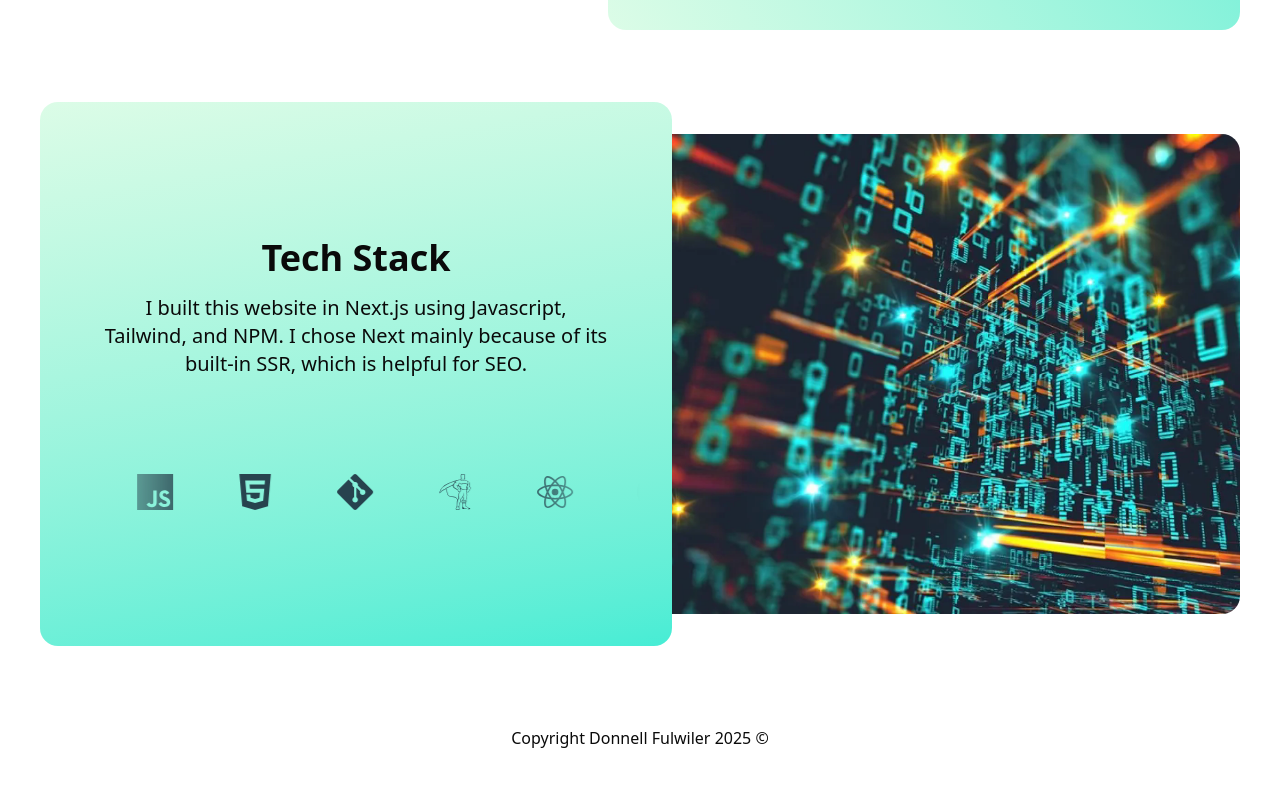
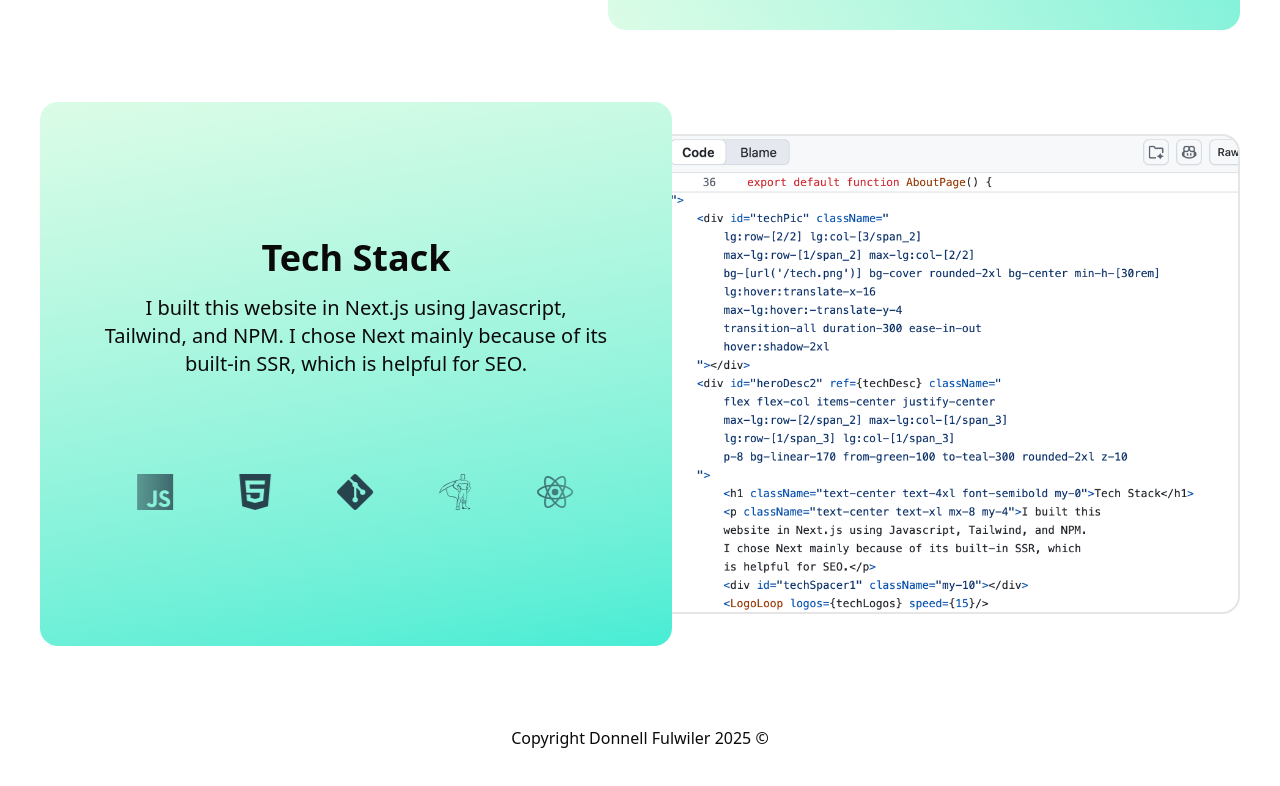
Before and after one commit to donnell-f/donnell-info-nextjs, a Next.js app: page /about in a window 1280 px wide. Shown: the part 654-1440 px from the top of the page. Built offline with nearby package versions, Linux system fonts and the light colour scheme.

Commit message:
Altered aobut page and README

```diff
--- a/src/app/about/page.jsx
+++ b/src/app/about/page.jsx
@@ -4,6 +4,8 @@ import gsap from 'gsap';
 import { useGSAP } from '@gsap/react';
 import { useRef } from 'react';
 import LogoLoop from './LogoLoop';
+import { LuExternalLink } from "react-icons/lu";
+
 
 import {
   SiReact,
@@ -15,6 +17,7 @@ import {
   SiGit,
   SiGreensock
 } from 'react-icons/si';
+import Link from 'next/link';
 
 const techLogos = [
   { node: <SiReact />, title: "React", href: "https://react.dev" },
@@ -106,15 +109,28 @@ export default function AboutPage() {
                 lg:grid-rows-[2rem_minmax(10rem,1fr)_2rem] lg:grid-cols-[2rem_1fr_2rem_minmax(10rem,1fr)]
                 max-lg:grid-rows-[minmax(10rem,1fr)_2rem_minmax(10rem,1fr)] max-lg:grid-cols-[2rem_minmax(10rem,1fr)_2rem]
             ">
-                <div id="techPic" className="
+                {/* "Poor man's link" with onClick bc I don't want to wrap this whole thing in a Link */}
+                <div id="techPic"
+                onClick={() => window.open("https://github.com/donnell-f/donnell-info-nextjs", "_blank", "noreferrer")}
+                role="link"
+                className="
+                    relative group
                     lg:row-[2/2] lg:col-[3/span_2]
                     max-lg:row-[1/span_2] max-lg:col-[2/2]
-                    bg-[url('/tech.png')] bg-cover rounded-2xl bg-center min-h-[30rem]
-                    lg:hover:translate-x-16
-                    max-lg:hover:-translate-y-4
+                    bg-[url('/about_source.png')] bg-cover rounded-2xl bg-center min-h-[30rem] border-2
+                    lg:hover:translate-x-16 max-lg:hover:-translate-y-4 hover:cursor-pointer
                     transition-all duration-300 ease-in-out
                     hover:shadow-2xl
-                "></div>
+                ">
+                    <div id="annoyingLinkContainer" className="
+                        absolute right-2 top-2 p-2 rounded-lg bg-teal-500/15
+                        opacity-0 translate-y-4
+                        group-hover:opacity-100 group-hover:translate-y-0
+                        duration-200 ease-in
+                    ">
+                        <LuExternalLink className="relative text-2xl" />
+                    </div>
+                </div>
                 <div id="heroDesc2" ref={techDesc} className="
                     flex flex-col items-center justify-center
                     max-lg:row-[2/span_2] max-lg:col-[1/span_3]
```
Also changed, not shown: public/about_source.png (added), 1 other file (tests, documents, lock files or other folders).
